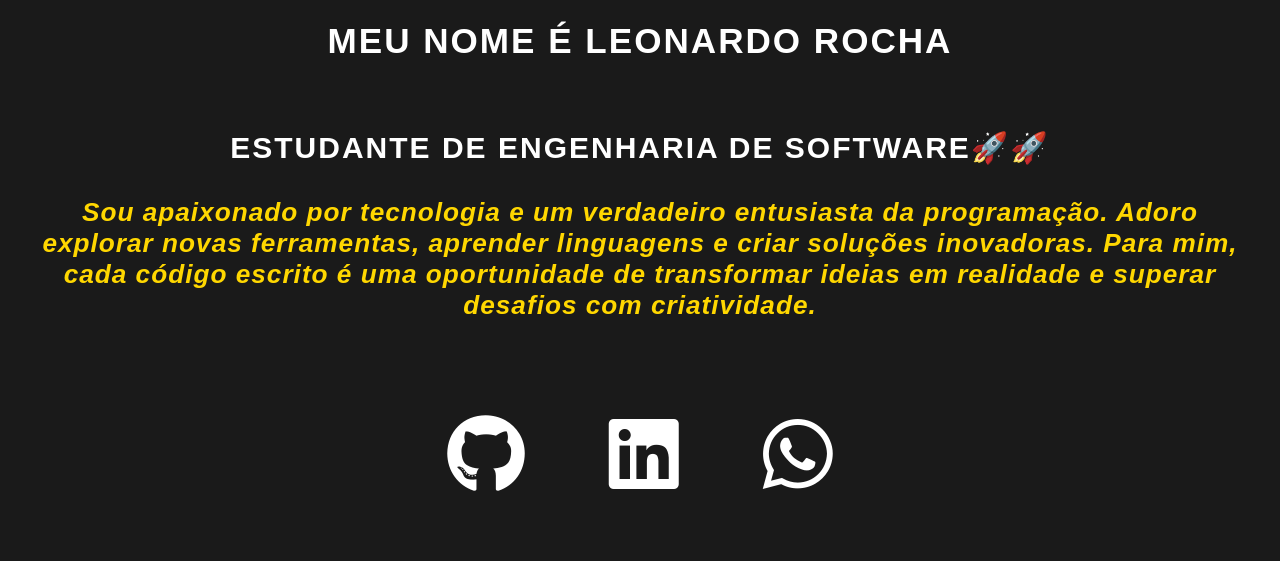
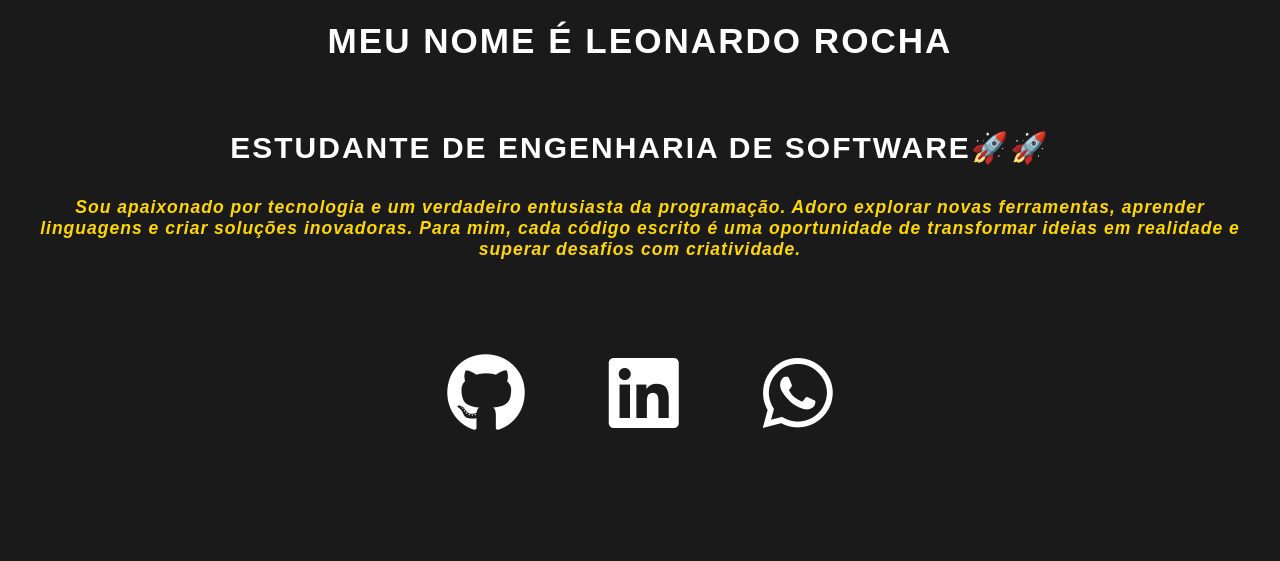
Before and after one commit to SapartDorn/Portifolio2, a web app: file index.html in a window 1280 px wide. Shown: the part 335-896 px from the top of the page. Run offline with its HTML, style and script files only (its server is not run), Linux system fonts and the light colour scheme.

Commit message:
alteração

```diff
--- a/public/styles.css
+++ b/public/styles.css
@@ -177,7 +177,7 @@ main {
 }
 
 .titulo2 {
-    font-size: 1.4rem;
+    font-size: 15px;
     font-weight: 500;
     margin: 2rem 0;
     text-align: center;
```
Also changed, not shown: 1 other file.
